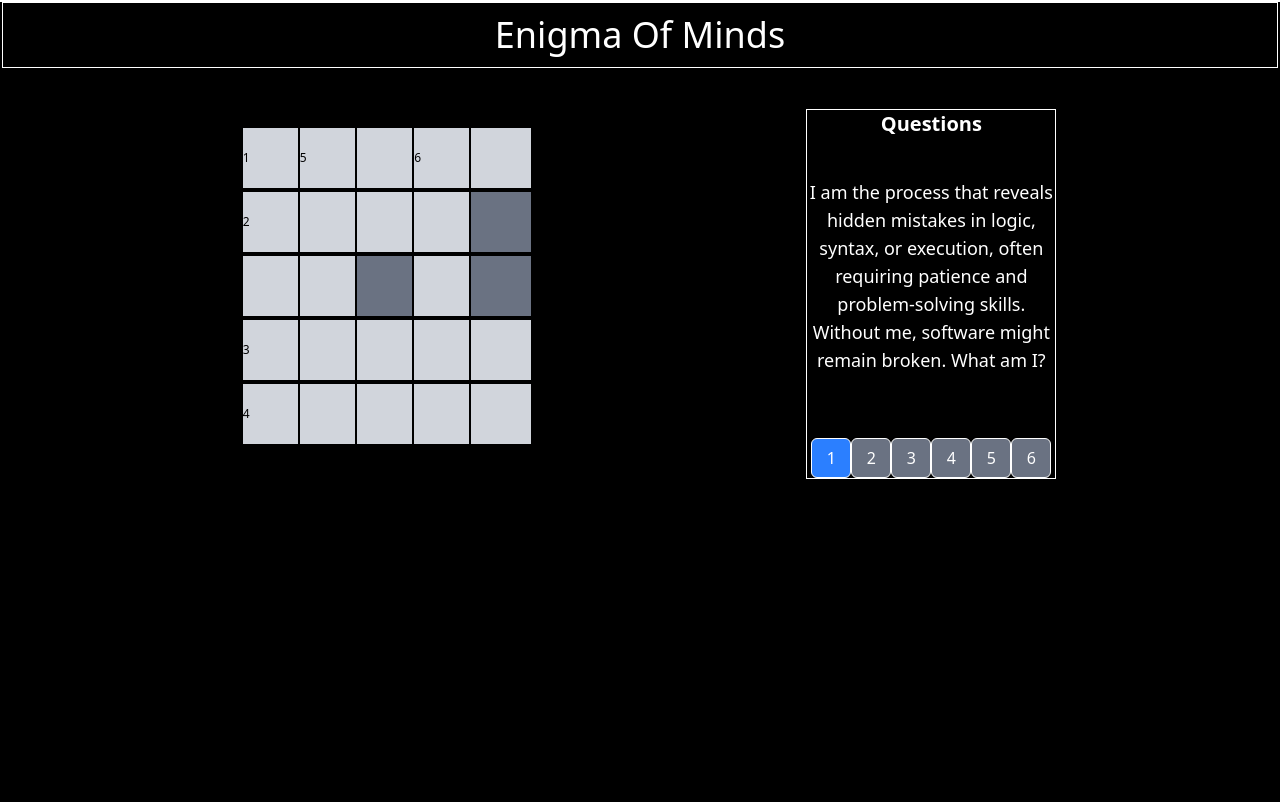
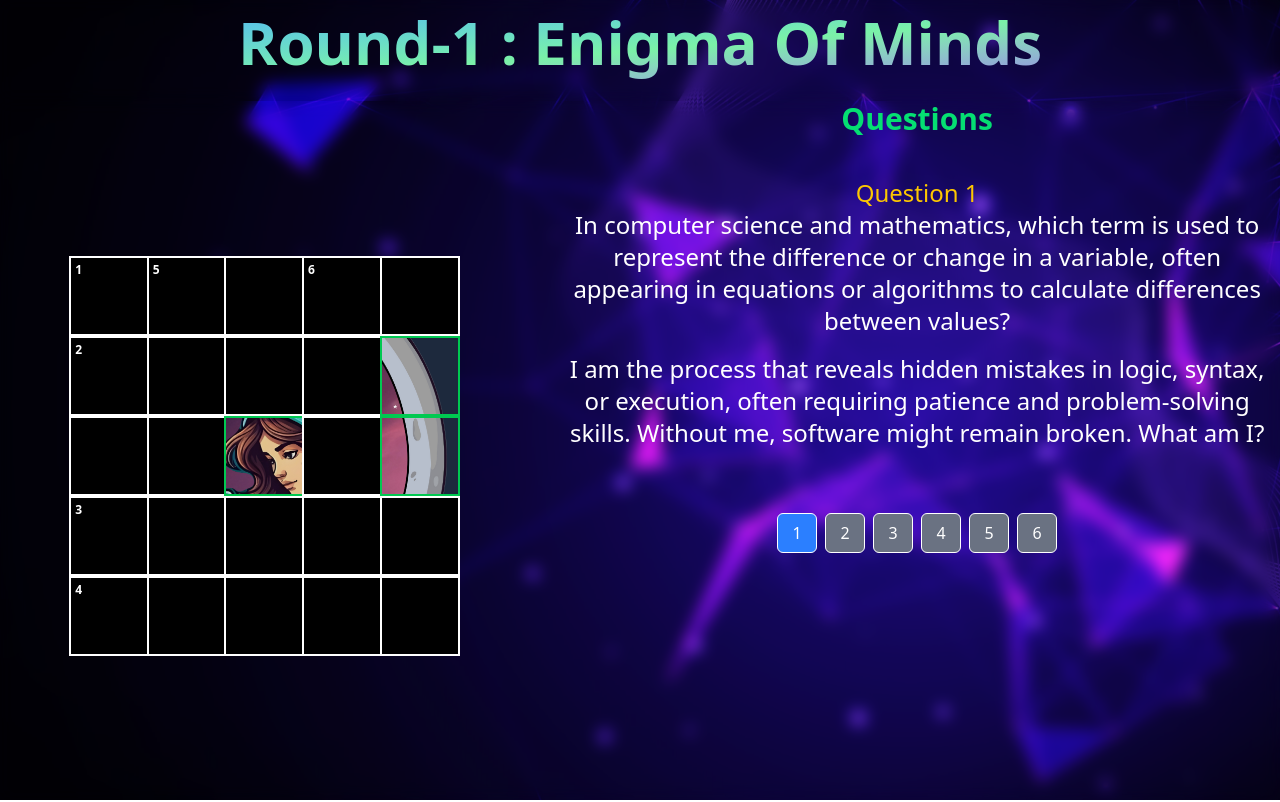
Before and after one commit to mohanaswarupaseepana/Genius-Gateway, a React (Vite) app: page /level1 in a window 1280 px wide. Built offline with nearby package versions, Linux system fonts and the light colour scheme.

Commit message:
Added the grid logic for Level1.jsx

```diff
--- a/src/App.jsx
+++ b/src/App.jsx
@@ -1,4 +1,5 @@
 import Level1 from './components/Level1.jsx'
+import Level1Prem from './components/Level1Prem.jsx';
 const App=()=> {
   return (
     <div>
--- a/src/components/Level1.jsx
+++ b/src/components/Level1.jsx
@@ -1,29 +1,60 @@
-import React, { useState } from "react";
+import React, { useEffect, useState } from "react";
+const crosswordGrid = [
+  [{ num: 1, direction: [{ dir: "right", len: 5, answer: "DEBUG" }, { dir: "down", len: 5, answer: "DELTA" }], filled: false }, { num: 5, direction: [{ dir: "down", len: 5, answer: "EXPEL" }], filled: false }, { filled: false }, { num: 6, direction: [{ dir: "down", len: 5, answer: "UTTER" }], filled: false }, { filled: false }],
+  [{ num: 2, direction: [{ dir: "right", len: 4, answer: "EXIT" }], filled: false }, { filled: false }, { filled: false }, { filled: false }, { filled: true }],
+  [{ filled: false }, { filled: false }, { filled: true}, { filled: false }, { filled: true }],
+  [{ num: 3, direction: [{ dir: "right", len: 5, answer: "TENES" }], filled: false }, { filled: false }, { filled: false }, { filled: false }, { filled: false }],
+  [{ num: 4, direction: [{ dir: "right", len: 5, answer: "ALARM" }], filled: false }, { filled: false }, { filled: false }, { filled: false }, { filled: false }]
+];
+// const questions = {
+//   "1R": "I am the process that reveals hidden mistakes in logic, syntax, or execution, often requiring patience and problem-solving skills. Without me, software might remain broken. What am I?",
+//   "1B": "In computer science and mathematics, which term is used to represent the difference or change in a variable, often appearing in equations or algorithms to calculate differences between values?",
+//   "2R": "In programming, I can be called with a status code to terminate execution, and in some cases, I clean up resources before doing so. In shell scripts, I signify the end of a process. What am I?",
+//   "3R": "Which communication system, once widely used for sending written messages over long distances, relied on teleprinters and was commonly used by businesses before the advent of fax and email?",
+//   "4R": "In operating systems, I can be set to send a signal after a specified time interval, often used to interrupt sleeping processes or enforce timeouts. What am I?",
+//   "5B": "What word describes the action of forcefully removing an unauthorized user from a system or network?",
+//   "6B": "What word means to express something verbally, and can also relate to speech synthesis in AI and voice assistants?"
+// };
+const questions = {
+  1: {
+    right: { text: "I am the process that reveals hidden mistakes in logic, syntax, or execution, often requiring patience and problem-solving skills. Without me, software might remain broken. What am I?", len: 5 },
+    down: { text: "In computer science and mathematics, which term is used to represent the difference or change in a variable, often appearing in equations or algorithms to calculate differences between values?", answer: "DELTA", len: 5 }
+  },
+  2: {
+    right: { text: "In programming, I can be called with a status code to terminate execution, and in some cases, I clean up resources before doing so. In shell scripts, I signify the end of a process. What am I?", answer: "EXIT", len: 4 }
+  },
+  3: {
+    right: { text: "Which communication system, once widely used for sending written messages over long distances, relied on teleprinters and was commonly used by businesses before the advent of fax and email?", answer: "TENES", len: 5 }
+  },
+  4: {
+    right: { text: "In operating systems, I can be set to send a signal after a specified time interval, often used to interrupt sleeping processes or enforce timeouts. What am I?", answer: "ALARM", len: 5 },
+    // down: { text: "Sun rises in the?", answer: "EAST" }
+  },
+  5: {
+    down: { text: "What word describes the action of forcefully removing an unauthorized user from a system or network?", answer: "EXPEL", len: 5 },
+    // down: { text: "Sun rises in the?", answer: "EAST" }
+  },
+  6: {
+    down: { text: "What word means to express something verbally, and can also relate to speech synthesis in AI and voice assistants?", answer: "UTTER", len: 5 }
+  }
+};
 
 const Level1 = () => {
   // Questions Array
-  const questions = [
-    "I am the process that reveals hidden mistakes in logic, syntax, or execution, often requiring patience and problem-solving skills. Without me, software might remain broken. What am I?",
-    "In computer science and mathematics, which term is used to represent the difference or change in a variable, often appearing in equations or algorithms to calculate differences between values?",
-    "In programming, I can be called with a status code to terminate execution, and in some cases, I clean up resources before doing so. In shell scripts, I signify the end of a process. What am I?",
-    "Which communication system, once widely used for sending written messages over long distances, relied on teleprinters and was commonly used by businesses before the advent of fax and email?",
-    "In operating systems, I can be set to send a signal after a specified time interval, often used to interrupt sleeping processes or enforce timeouts. What am I?",
-    "What word describes the action of forcefully removing an unauthorized user from a system or network?",
-    "What word means to express something verbally, and can also relate to speech synthesis in AI and voice assistants?"
-  ];
 
   // State to track the current question indices
-  const [currentQuestionIndices, setCurrentQuestionIndices] = useState([0]);
-
+  const [currentIndex, setcurrentIndex] = useState(0);
+  const [forceRender, setForceRender] = useState(0);
   // State to track the answers entered by the user
-  const [answers, setAnswers] = useState(Array(7).fill("")); // 7 questions, 7 answers
+  // const [answers, setAnswers] = useState(Array(7).fill("")); // 7 questions, 7 answers
 
   const handleButtonClick = (index) => {
-    if (index === 0) {
-      setCurrentQuestionIndices([0, 1]); // Show both question 1 and question 2 for button 1
-    } else {
-      setCurrentQuestionIndices([index + 1]); // Adjust index for other buttons
-    }
+    // if (index === 0) {
+    //   setcurrentIndex([0, 1]); // Show both question 1 and question 2 for button 1
+    // } else {
+    console.log(index)
+    setcurrentIndex(index); // Adjust index for other buttons
+    // }
   };
 
   // Function to handle input change (answer input)
@@ -45,69 +76,167 @@ const Level1 = () => {
     "3:0": 3,
     "4:0": 4
   };
+  const [userInput, setUserInput] = useState(
+    Array(5).fill("").map(() => Array(5).fill(""))
+  );
+  const handleInputChange = (row, col, value) => {
+    const newGrid = [...userInput];
+    newGrid[row][col] = value.toUpperCase();
+    setUserInput(newGrid);
+  };
+
+  let i = 0;
+  let j = 0;
+  let flag = false;
+  useEffect(() => {
+    // const newGrid = [...userInput];
+
+    crosswordGrid.forEach((row, rowIndex) => {
+      let i = rowIndex;
+
+      row.forEach((cell, colIndex) => {
+        let j = colIndex;
+
+        if (cell.num) {
+          // console.log(cell.num, cell.direction);
+          let flag = false;
+
+          cell.direction.forEach((dir) => {
+            if (dir.dir === "right") {
+              for (let k = 0; k < dir.len; k++) {
+                if (userInput[i][j + k] == dir.answer[k]) {
+                  flag = true;
+                  // console.log(`flag true ${i} ${j + k}`);
+                } else {
+                  flag = false;
+                  // console.log(`flag false ${i} ${j + k}`);
+                  break;
+                }
+              }
+              console.log(`flag ${i} ${j} ${flag}`);
+              if (flag) {
+                // console.log(`flag true ${i} ${j}`);
+                for (let k = 0; k < dir.len; k++) {
+                  // console.log(`flag green true ${i} ${j + k}`);
+                  crosswordGrid[i][j + k].filled = true;
+                  setForceRender((prev) => prev + 1);
+                }
+              }
+            }
+
+            if (dir.dir === "down") {
+              for (let k = 0; k < dir.len; k++) {
+                if (userInput[i + k][j] === dir.answer[k]) {
+                  // console.log(`flag true ${i} ${j + k}`);
+                  flag = true;
+                } else {
+                  flag = false;
+                  // console.log(`flag false ${i} ${j + k}`);
+                  break;
+                }
+              }
+              // console.log(`flag ${i} ${j} ${flag}`);
+              if (flag) {
+                // console.log(`flag true ${i} ${j}`);
+                for (let k = 0; k < dir.len; k++) {
+                  // console.log(`flag green true ${i} ${j + k}`);
+                  crosswordGrid[i + k][j].filled = true;
+                  setForceRender((prev) => prev + 1);
+                }
+              }
+            }
+          });
+        }
+      });
+    });
+
+    // setUserInput(newGrid);
+  }, [userInput]);
+
 
   return (
-    <div className="bg-black h-screen">
+    <div className="bg-[url('/bglevel1.jpg')] bg-cover bg-center bg-no-repeat h-screen flex flex-col items-center">
       {/* Title */}
-      <p className="text-white text-4xl border p-3 m-0.5 flex justify-center">Enigma Of Minds</p>
+      <p className="h-28 w-full backdrop-blur-sm text-transparent bg-clip-text text-6xl font-bold p-3 bg-gradient-to-br from-blue-400 via-green-300 to-purple-600 flex justify-center"> Round-1 : Enigma Of Minds</p>
 
       {/* Flex container for grid and questions */}
-      <div className="space-x-10 mt-10 flex justify-evenly border">
+      <div className="space-x-10 backdrop-blur-sm h-full flex w-full justify-evenly ">
         {/* Crossword Grid */}
-        <div className="grid grid-cols-5 p-4 w-[320px] h-[320px] border">
-          {Array.from({ length: 25 }, (_, index) => {
-            const row = Math.floor(index / 5); // Row calculation
-            const col = index % 5; // Column calculation
-            const cellKey = `${row}:${col}`;
-            const blockNumber = blockNumbers[cellKey]; // Get block number from map
-
-            return (
-              <div
-                key={index}
-                className={`w-16 h-16 border-2 border-black flex items-center justify-center ${
-                  solidCells.includes(index)
-                    ? "bg-gray-500 text-white" // Solid cells
-                    : "bg-gray-300"
-                }`}
-              >
-                {/* Block Number Display */}
-                {blockNumber && (
-                  <span className="text-xs text-black">{blockNumber}</span>
-                )}
-
-                {/* Only interactive cells for user input */}
-                {!solidCells.includes(index) && (
+        <div className="w-1/2 flex justify-center items-center">
+          <div className="grid grid-cols-5 p-4 w-[420px] h-[420px] ">
+            {crosswordGrid.map((row, rowIndex) =>
+              row.map((cell, colIndex) => (
+                <div
+                  key={`${rowIndex}-${colIndex}`}
+                  style={{
+                    backgroundImage: cell.filled ? "url('/logo for website.png')" : "none",
+                    backgroundSize: "500% 500%",
+                    backgroundPosition: `${(colIndex * 100) / 4}% ${(rowIndex * 100) / 4}%`,
+                    transition: "background-image 0.5s ease-in-out, opacity 0.5s ease-in-out",
+                  }}
+                  className={`relative border-2 w-20 h-20 flex items-center justify-center transition-all duration-500 ease-in-out ${cell.filled
+                    ? "bg-slate-800 border-green-500 opacity-100"
+                    : "bg-black border-white "
+                    }`}
+                >
+                  {/* Display Question Number */}
+                  {cell.num && (
+                    <span className=" absolute top-1 text-white left-1 text-xs font-bold">
+                      {cell.num}
+                    </span>
+                  )}
+                  {/* Input Field */}
                   <input
                     type="text"
-                    value={answers[index - 3]} // Adjust answer for dynamic index
-                    onChange={(e) => handleAnswerChange(index - 3, e.target.value)}
-                    className="w-full h-full bg-transparent text-center border-none"
-                    placeholder=""
+                    maxLength="1"
+                    className="w-16 h-16 text-center text-lg text-white font-bold uppercase  focus:outline-none"
+                    value={userInput[rowIndex][colIndex]}
+                    onChange={(e) => handleInputChange(rowIndex, colIndex, e.target.value)}
+                    disabled={cell.filled}
                   />
-                )}
-              </div>
-            );
-          })}
+                </div>
+              ))
+            )}
+
+          </div>
         </div>
 
         {/* Questions Section */}
-        <div className="text-white w-[250px] flex flex-col gap-6 items-center border">
-          <h2 className="text-xl font-bold mb-4">Questions</h2>
-          <div className="text-lg mb-6 text-center">
-            {/* Display multiple questions if multiple indices are present */}
-            {currentQuestionIndices.map((index) => (
-              <p key={index} className="mb-4">{questions[index]}</p>
-            ))}
+        <div className="text-white w-2/3 backdrop-blur-sm flex flex-col gap-6 items-center mr-3">
+          <h2 className="text-3xl text-green-400 font-bold mb-4">Questions</h2>
+          <div className="text-2xl mb-6 text-center">
+            {questions[currentIndex + 1] && ( // Check if question exists
+              <div key={`question-${currentIndex + 1}`}>
+                <p className="text-yellow-400">Question {currentIndex + 1}</p>
+                <div>
+                  {questions[currentIndex + 1].down && (
+                    <p
+                      key={`${currentIndex + 1}-down`} // Unique key for down
+                      className="mb-4"
+                    >
+                      {questions[currentIndex + 1].down.text}
+                    </p>
+                  )}
+                  {questions[currentIndex + 1].right && (
+                    <p
+                      key={`${currentIndex + 1}-right`} // Unique key for right
+                      className="mb-4"
+                    >
+                      {questions[currentIndex + 1].right.text}
+                    </p>
+                  )}
+                </div>
+              </div>
+            )}
           </div>
 
           {/* Navigation Buttons */}
-          <div className="grid-cols-6">
+          <div className="grid grid-cols-6 gap-2">
             {Array.from({ length: 6 }).map((_, index) => (
               <button
-                key={index}
-                className={`w-10 h-10 border rounded-md ${
-                  currentQuestionIndices.includes(index) ? "bg-blue-500" : "bg-gray-500"
-                } text-white`}
+                key={index + 1}
+                className={`w-10 h-10 border rounded-md ${currentIndex === index ? "bg-blue-500" : "bg-gray-500"
+                  } text-white`}
                 onClick={() => handleButtonClick(index)}
               >
                 {index + 1}
```
Also changed, not shown: public/bglevel1.jpg (added), public/logo for website.png (added).
